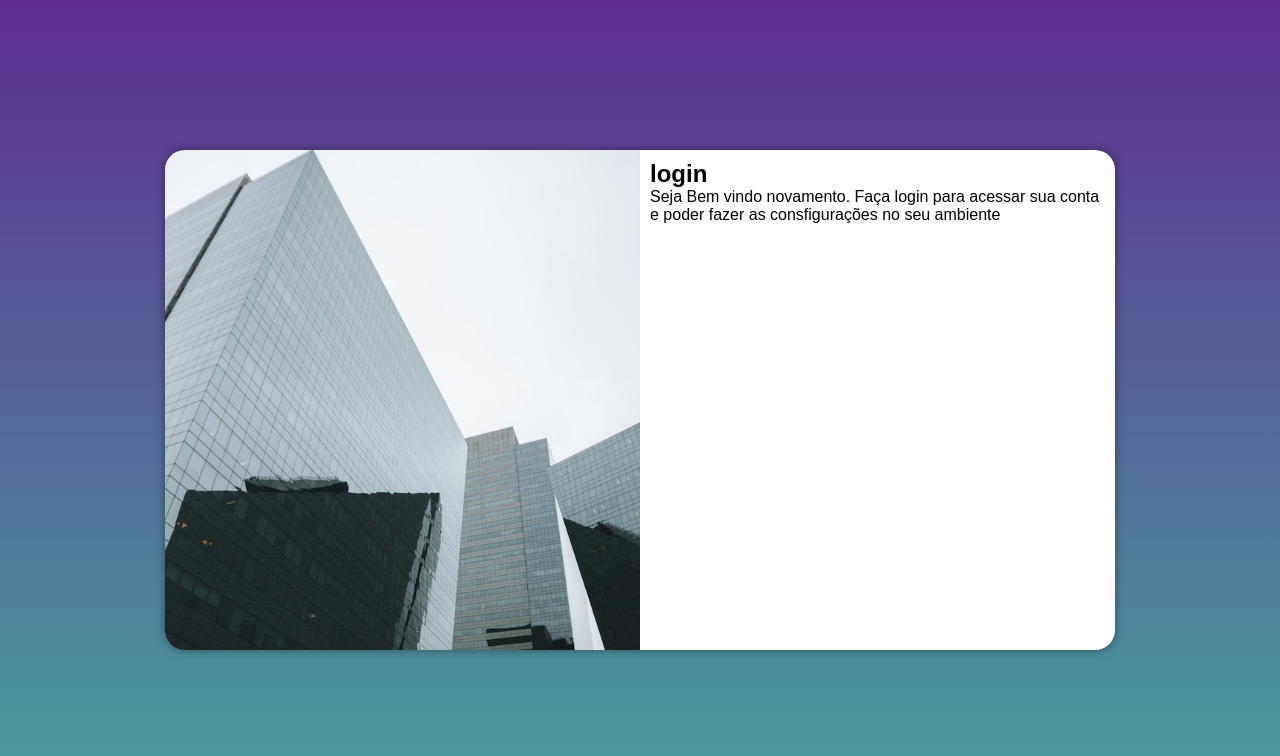
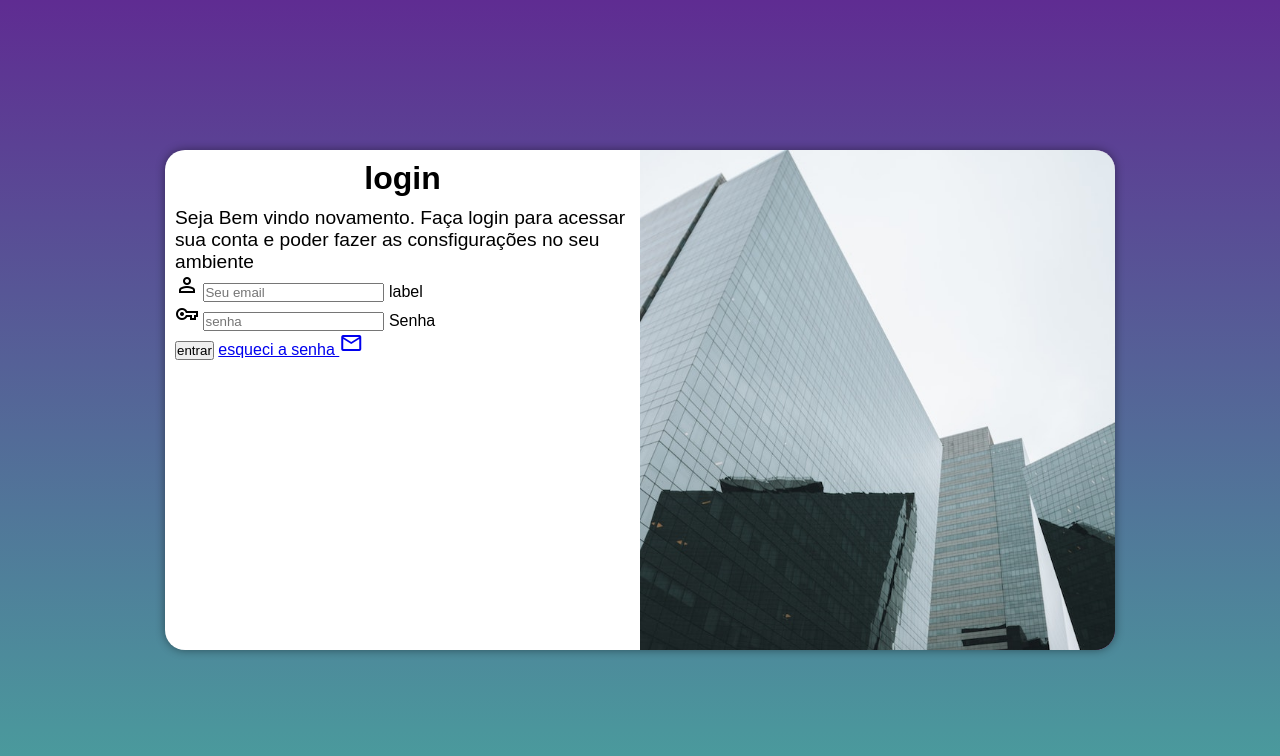
Before and after one commit to ronismicael/projeto-login, a plain HTML site: page index.html in a window 1280 px wide. Drawn offline with nearby package versions, Linux system fonts and the light colour scheme.

Commit message:
atualizações no formulário

```diff
--- a/estilos/media-query.css
+++ b/estilos/media-query.css
@@ -34,15 +34,25 @@
     }
 
     section#login > div#imagem{
-        float: left;
+        float: right;
         width: 50%;
         height: 100%;
     }
 
     section#login > div#formulario{
-        float: right;
+        float: left;
         width: 50%;
 
     }
 
+    div#formulario > h1{
+        font-size: 2em;
+
+    }
+
+    div#formulario > p{
+        font-size: 1.2em;
+
+    }
+
 }
--- a/estilos/style.css
+++ b/estilos/style.css
@@ -1,4 +1,6 @@
 @charset "UTF-8";
+
+
 
 *{
     font-family: Arial, Helvetica, sans-serif;
@@ -48,3 +50,13 @@ section#login > div#formulario{
     display: block;
 
 }
+
+div#formulario > h1{
+    text-align: center;
+    margin-bottom: 10px;
+}
+
+div#formulario > p{
+    font-size: 0.8em;
+
+}
--- a/index.html
+++ b/index.html
@@ -5,6 +5,9 @@
     <meta http-equiv="X-UA-Compatible" content="IE=edge">
     <meta name="viewport" content="width=device-width, initial-scale=1.0">
     <link rel="stylesheet" href="/estilos/style.css">
+
+
+
     <link rel="stylesheet" href="/estilos/media-query.css">
 
     <link rel="stylesheet" href="https://fonts.googleapis.com/css2?family=Material+Symbols+Outlined:opsz,wght,FILL,GRAD@48,400,1,0" />
@@ -12,6 +15,8 @@
     <link rel="stylesheet" href="https://fonts.googleapis.com/css2?family=Material+Symbols+Outlined:opsz,wght,FILL,GRAD@48,400,1,0" />
 
     <link rel="stylesheet" href="https://fonts.googleapis.com/css2?family=Material+Symbols+Outlined:opsz,wght,FILL,GRAD@48,400,1,0" />
+
+    <link rel="stylesheet" href="https://fonts.googleapis.com/css2?family=Material+Symbols+Outlined:opsz,wght,FILL,GRAD@48,400,0,0" />
 
     <title>Tela de login</title>
 </head>
@@ -26,7 +31,34 @@
                 <p>Seja Bem vindo novamento. Faça login para acessar sua conta e poder fazer as consfigurações no seu ambiente</p>
 
                 <form action="login.php" method="post">
+                    <div class="campo">
 
+                        <i class="material-symbols-outlined">
+                            person
+                        </i>
+
+                        <input type="email" name="login" id="ilogin" placeholder="Seu email" autocomplete="email" required maxlength="30">
+
+                        <label for="ilogin">label</label>
+                    </div>
+
+                    <div class="campo">
+
+                        <i class="material-symbols-outlined">
+                            vpn_key
+                        </i>
+
+                        <input type="password" name="senha" id="isenha" placeholder="senha" autocomplete="current-password" minlength="8" maxlength="20" required>
+
+                        <label for="isenha">Senha</label>
+                    </div>
+
+                    <input type="submit" value="entrar">
+                    <a href="esqueci.html">
+                        esqueci a senha  <i class="material-symbols-outlined">
+                            mail
+                        </i>
+                    </a>
                 </form>
 
             </div>
```
